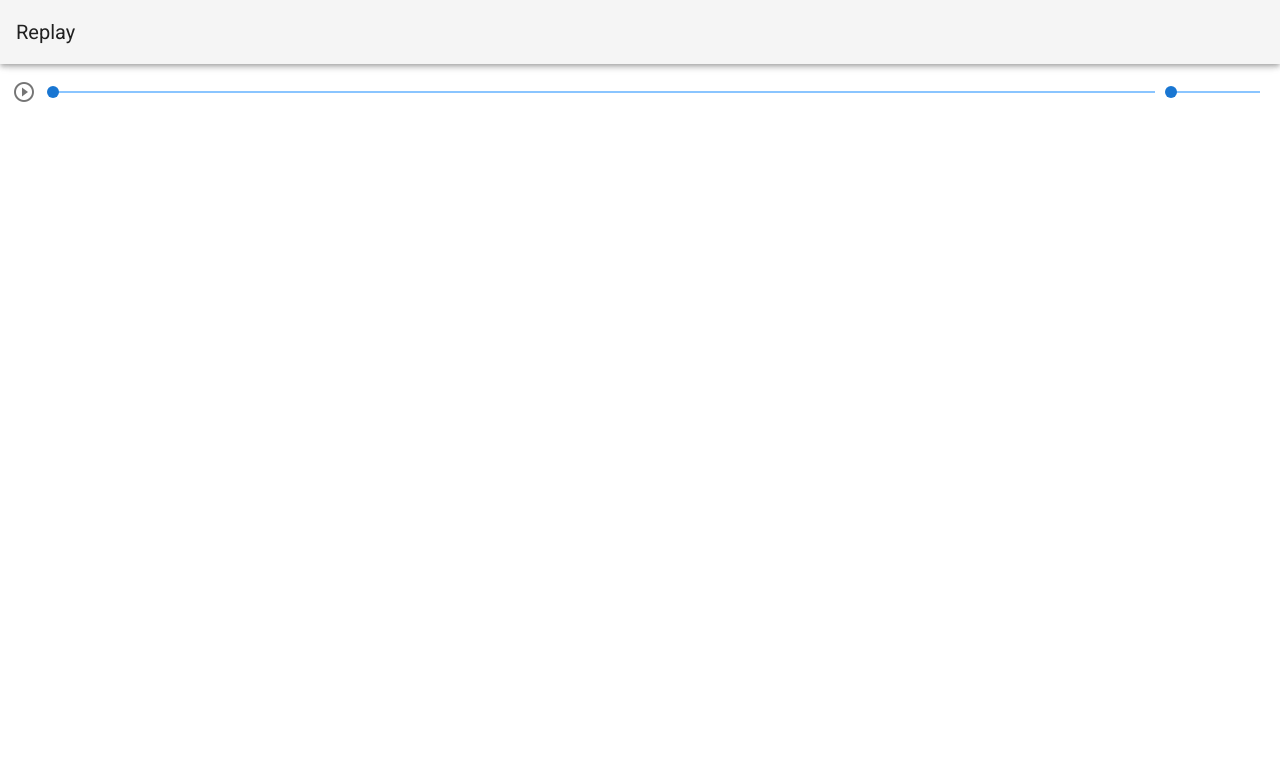
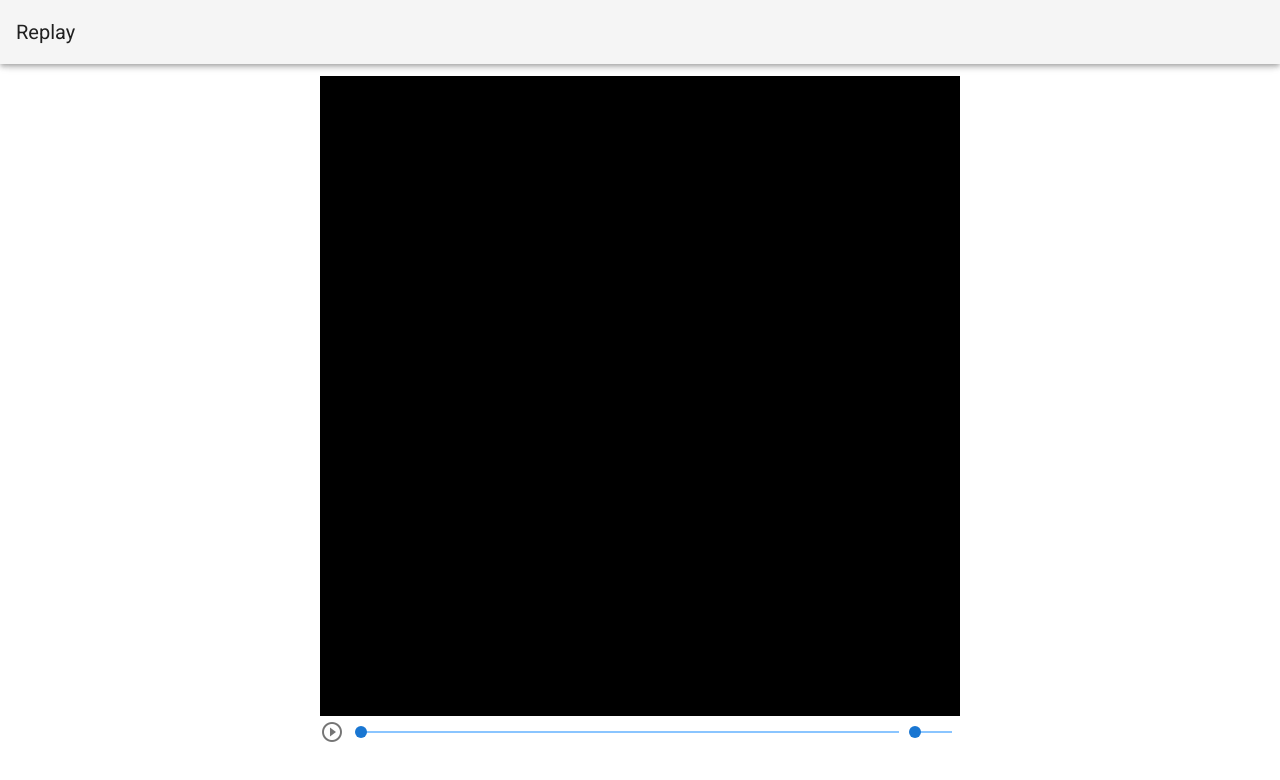
Before and after one commit to Web-Engine/pubg-replay, a Vue app in the folder frontend/: page / in a window 1280 px wide. Shown: the top 780 px of the page. Built offline with nearby package versions, Linux system fonts and the light colour scheme.

Commit message:
Add replay minimap area

```diff
--- a/frontend/src/App.vue
+++ b/frontend/src/App.vue
@@ -5,10 +5,20 @@
         </v-app-bar>
 
         <v-content>
-            <v-container fluid>
+            <v-container>
+                <v-layout justify-center>
+                    <v-flex class="layout-width">
+                        <v-layout>
+                            <v-flex>
+                                <v-responsive :aspect-ratio="1">
+                                    <div ref="replay" id="replay"></div>
+                                </v-responsive>
+                            </v-flex>
+                        </v-layout>
+
                         <v-layout>
                             <v-flex xs11>
-                        <v-slider min="0" max="3302123" thumb-size="60">
+                                <v-slider min="0" max="3302123" thumb-size="60" v-model="currentTime" @focus="">
                                     <template #thumb-label="currentTime">
                                         {{ timeFormat(currentTime.value) }}
                                     </template>
@@ -21,15 +31,16 @@
                                 </v-slider>
                             </v-flex>
                             <v-flex xs1>
-                        <v-slider min="1" max="30" thumb-size="40">
+                                <v-slider ref="speed" min="1" max="30" thumb-size="40" v-model="speed">
                                     <template #thumb-label="speed">
                                         x{{ speed.value }}
                                     </template>
                                 </v-slider>
                             </v-flex>
                         </v-layout>
+                    </v-flex>
+                </v-layout>
             </v-container>
-
         </v-content>
     </v-app>
 </template>
@@ -55,12 +66,34 @@ export default {
 
         toggle() {
             this.isPlaying = !this.isPlaying;
+        }
     },
+    watch: {
     },
     data() {
         return {
             isPlaying: false,
+            currentTime: 0,
+            speed: 1,
         };
+    },
+    created() {
+    },
+    mounted() {
+    },
+    destroyed() {
     },
 };
 </script>
+
+<style scoped>
+    #replay {
+        width: 100%;
+        height: 100%;
+        background: #000;
+    }
+
+    .layout-width {
+        max-width: 80vh;
+    }
+</style>
```
Lines whose indentation alone changed are shown as unchanged.
